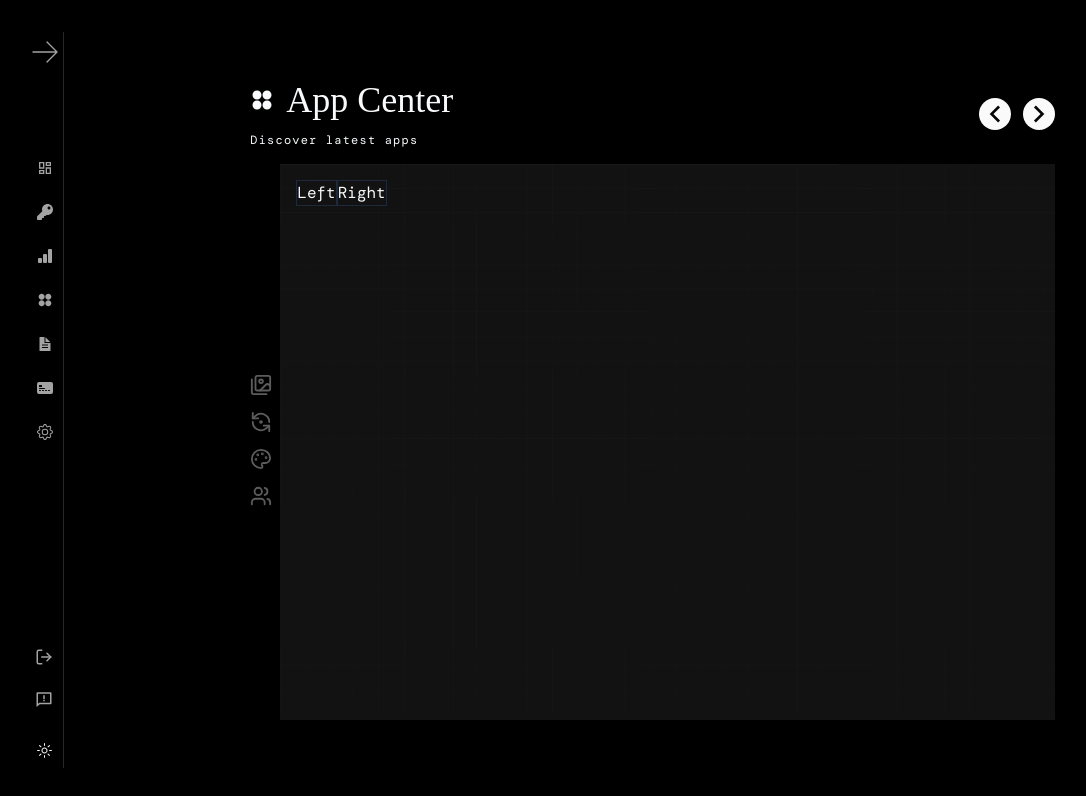
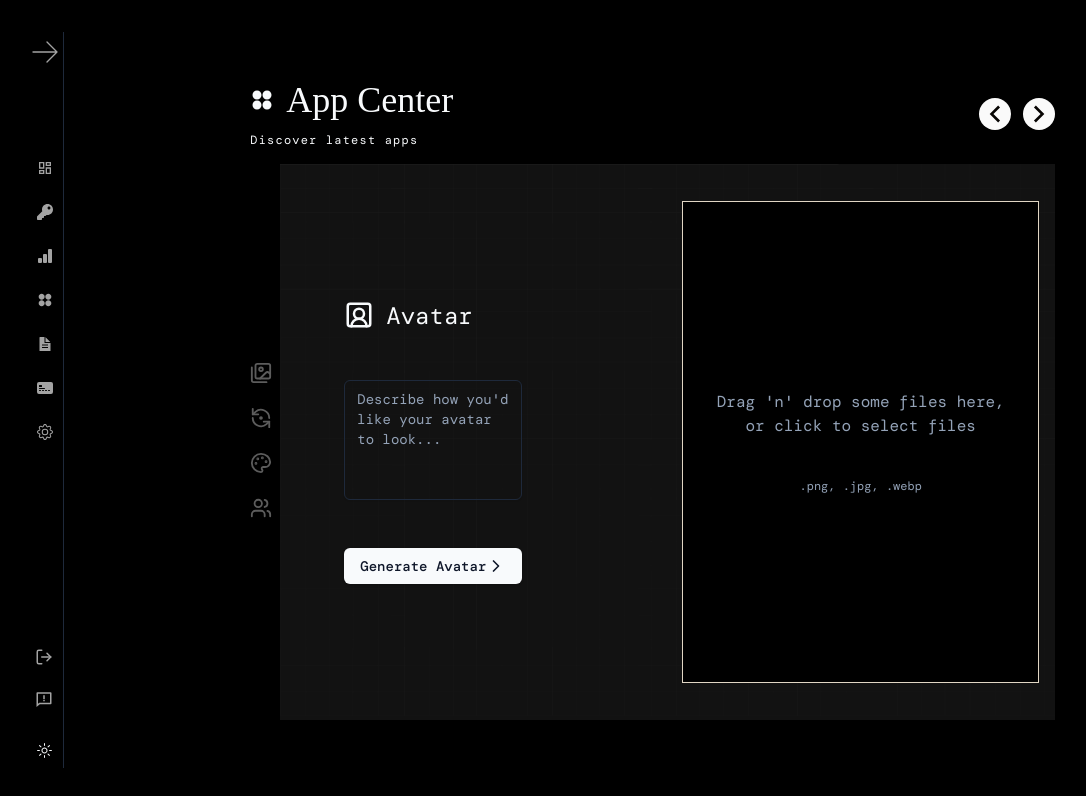
Before and after one commit to opentensor/opentensor-api, a Next.js app: page /dashboard/apps/image-studio/vision-avatar in a window 1280 px wide. Shown: the top 796 px of the page, without its empty margins (7-1093 px from the left). Built offline with nearby package versions, Linux system fonts and the light colour scheme; no server answers; sample sign-in values are in the browser's storage; a web font is replaced by a local one.

Commit message:
feat: avatar UI with react-dropzone pkg

```diff
--- a/package.json
+++ b/package.json
@@ -62,6 +62,7 @@
     "react": "^18",
     "react-day-picker": "8.10.1",
     "react-dom": "^18",
+    "react-dropzone": "^14.2.3",
     "react-hook-form": "7.51.5",
     "react-hot-toast": "2.4.1",
     "react-icons": "5.1.0",
--- a/src/app/dashboard/apps/image-studio/components/sidebar.tsx
+++ b/src/app/dashboard/apps/image-studio/components/sidebar.tsx
@@ -18,7 +18,7 @@ const Sidebar = () => {
   ]
 
   return (
-    <div className="h-[70vh] flex flex-col gap-2  justify-center text-neutral-400 dark:invert bg-white  rounded-r-lg ">
+    <div className="h-[70vh] flex flex-col gap-4  justify-center text-neutral-400 dark:invert bg-white  rounded-r-lg ">
       {icons.map((item, index) => (
         <div key={index}>
           <TooltipProvider delayDuration={100}>
--- /dev/null
+++ b/src/app/dashboard/apps/image-studio/vision-avatar/components/MyDropzone.tsx
@@ -0,0 +1,29 @@
+'use client'
+import React from 'react'
+import Dropzone from 'react-dropzone'
+
+function MyDropzone() {
+  return (
+    <div className="bg-white dark:invert border">
+      <Dropzone
+        accept={{ 'image/jpeg': ['.png', '.webp', '.jpeg', '.jpg'] }}
+        onDrop={(acceptedFiles) => console.log(acceptedFiles)}
+      >
+        {({ getRootProps, getInputProps }) => (
+          <section>
+            <div {...getRootProps()} className="h-[30rem] hover:cursor-pointer">
+              <input {...getInputProps()} />
+              <p className="flex flex-col gap-10 text-muted-foreground items-center justify-center h-full dark:invert text-center text-wrap">
+                Drag &apos;n&apos; drop some files here, <br />
+                or click to select files
+                <p className="text-xs">.png, .jpg, .webp</p>
+              </p>
+            </div>
+          </section>
+        )}
+      </Dropzone>
+    </div>
+  )
+}
+
+export default MyDropzone
--- a/src/app/dashboard/apps/image-studio/vision-avatar/page.tsx
+++ b/src/app/dashboard/apps/image-studio/vision-avatar/page.tsx
@@ -1,10 +1,34 @@
+import { ChevronRight, SquareUserRound } from 'lucide-react'
 import React from 'react'
+
+import { Button } from '@/components/ui/button'
+import { Textarea } from '@/components/ui/textarea'
+
+import MyDropzone from './components/MyDropzone'
 
 function Page() {
   return (
-    <div className="flex">
-      <div className="border">Left</div>
-      <div className="border">Right</div>
+    <div className="flex items-center justify-center h-full gap-28">
+      <div className=" flex flex-col  w-[60%] gap-12 p-12">
+        <div className="flex text-2xl gap-3 ">
+          <SquareUserRound size={30} />
+          <h2 className="">Avatar</h2>
+        </div>
+        <Textarea
+          placeholder="Describe how you'd like your avatar to look..."
+          className="resize-none w-full text-sm h-[120px]
+
+          "
+        />
+        <Button className="flex items-center justify-center">
+          Generate Avatar
+          <ChevronRight size={20} />
+        </Button>
+      </div>
+      {/* <div className="border">Preview</div> */}
+      <div className="w-full h-full flex flex-col justify-center rounded-lg">
+        <MyDropzone />
+      </div>
     </div>
   )
 }
```
Also changed, not shown: 1 other file (tests, documents, lock files or other folders).
